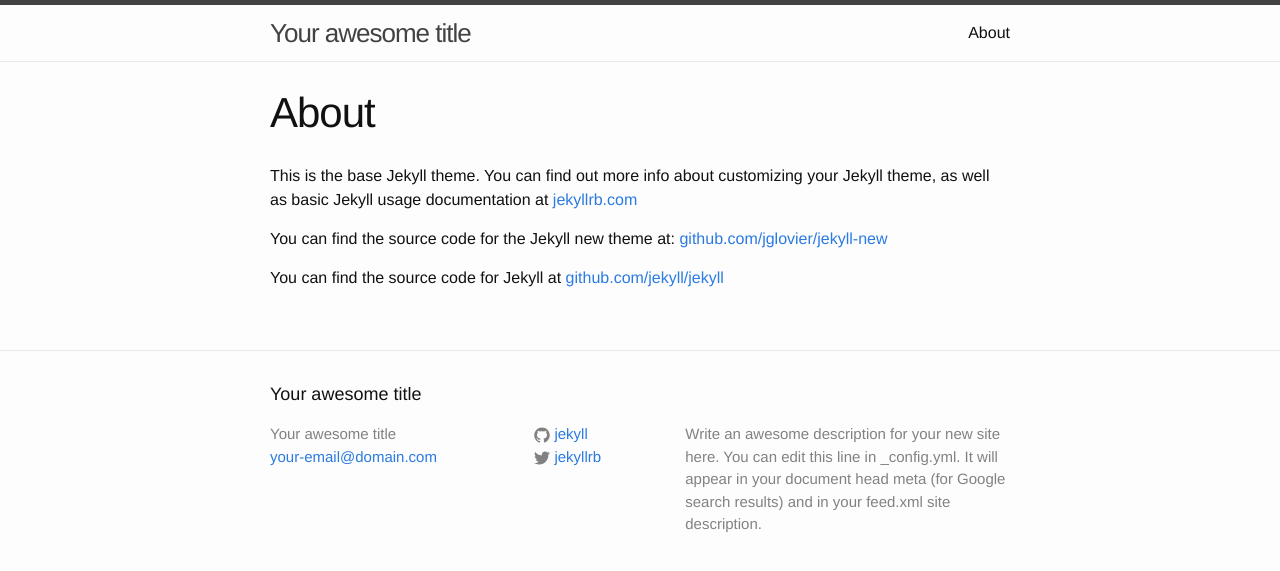
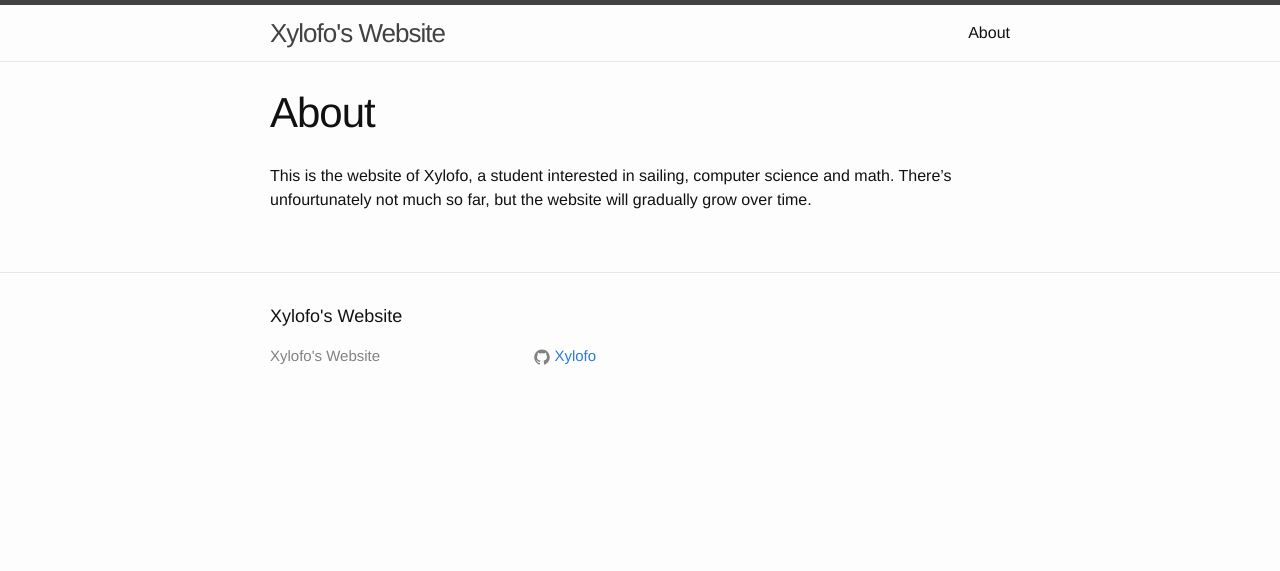
Before and after one commit to Xylofo/Xylofo.github.io, a Jekyll site: the page built from about.md, in a window 1280 px wide. Shown: the top 571 px of the page. Built offline with Jekyll 4.4.1, drawn with Linux system fonts in a browser that asks for light colours.

Commit message:
Initial fixes of names, about site, etc

```diff
--- a/_config.yml
+++ b/_config.yml
@@ -1,14 +1,14 @@
 # Site settings
-title: Your awesome title
-email: your-email@domain.com
-description: > # this means to ignore newlines until "baseurl:"
-  Write an awesome description for your new site here. You can edit this
-  line in _config.yml. It will appear in your document head meta (for
-  Google search results) and in your feed.xml site description.
+title: "Xylofo's Website"
+#email: your-email@domain.com
+#description: > # this means to ignore newlines until "baseurl:"
+# Write an awesome description for your new site here. You can edit this
+# line in _config.yml. It will appear in your document head meta (for
+# Google search results) and in your feed.xml site description.
 baseurl: "" # the subpath of your site, e.g. /blog/
-url: "http://yourdomain.com" # the base hostname & protocol for your site
-twitter_username: jekyllrb
-github_username:  jekyll
+url: "http://xylofo.github.io" # the base hostname & protocol for your site
+#twitter_username: jekyllrb
+github_username:  Xylofo
 
 # Build settings
 markdown: kramdown
--- a/about.md
+++ b/about.md
@@ -4,8 +4,5 @@ title: About
 permalink: /about/
 ---
 
-This is the base Jekyll theme. You can find out more info about customizing your Jekyll theme, as well as basic Jekyll usage documentation at [jekyllrb.com](http://jekyllrb.com/)
-
-You can find the source code for the Jekyll new theme at: [github.com/jglovier/jekyll-new](https://github.com/jglovier/jekyll-new)
-
-You can find the source code for Jekyll at [github.com/jekyll/jekyll](https://github.com/jekyll/jekyll)
+This is the website of Xylofo, a student interested in sailing, computer science
+and math. There's unfourtunately not much so far, but the website will gradually grow over time.
--- a/index.html
+++ b/index.html
@@ -17,7 +17,8 @@ layout: default
       </li>
     {% endfor %}
   </ul>
-
+<!--
   <p class="rss-subscribe">subscribe <a href="{{ "/feed.xml" | prepend: site.baseurl }}">via RSS</a></p>
+  -->
 
 </div>
```
